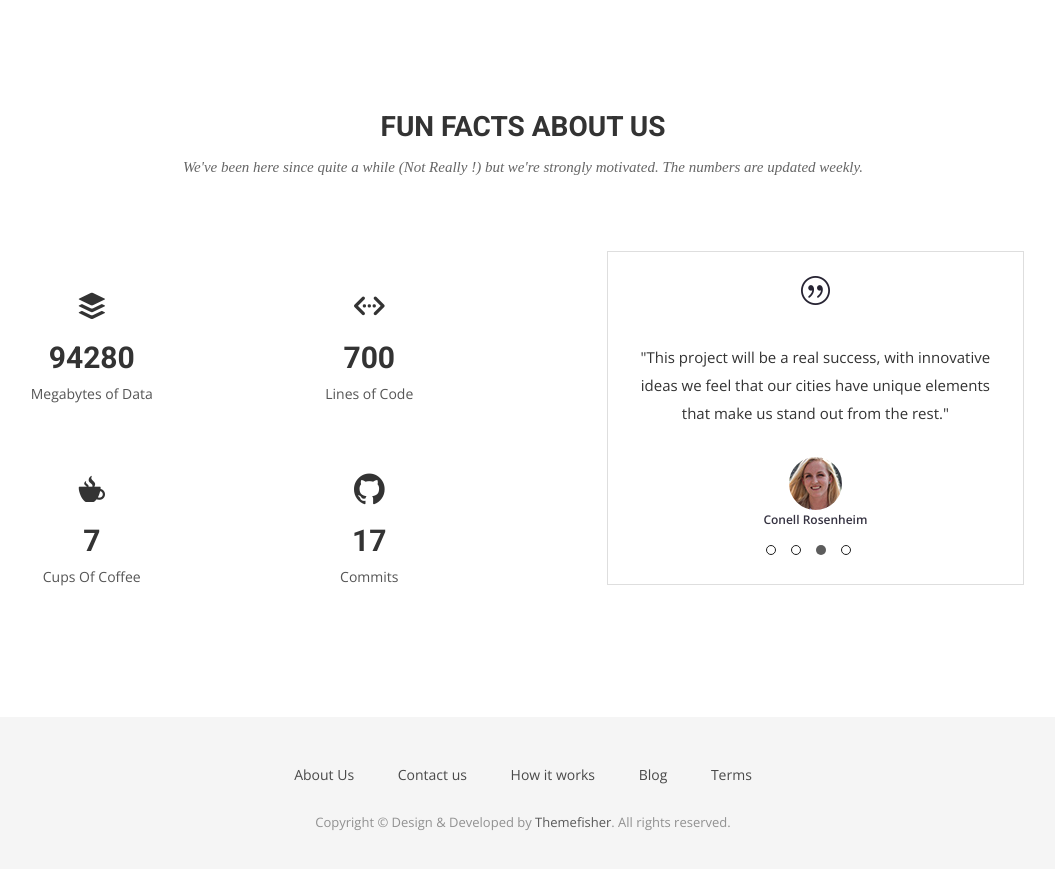
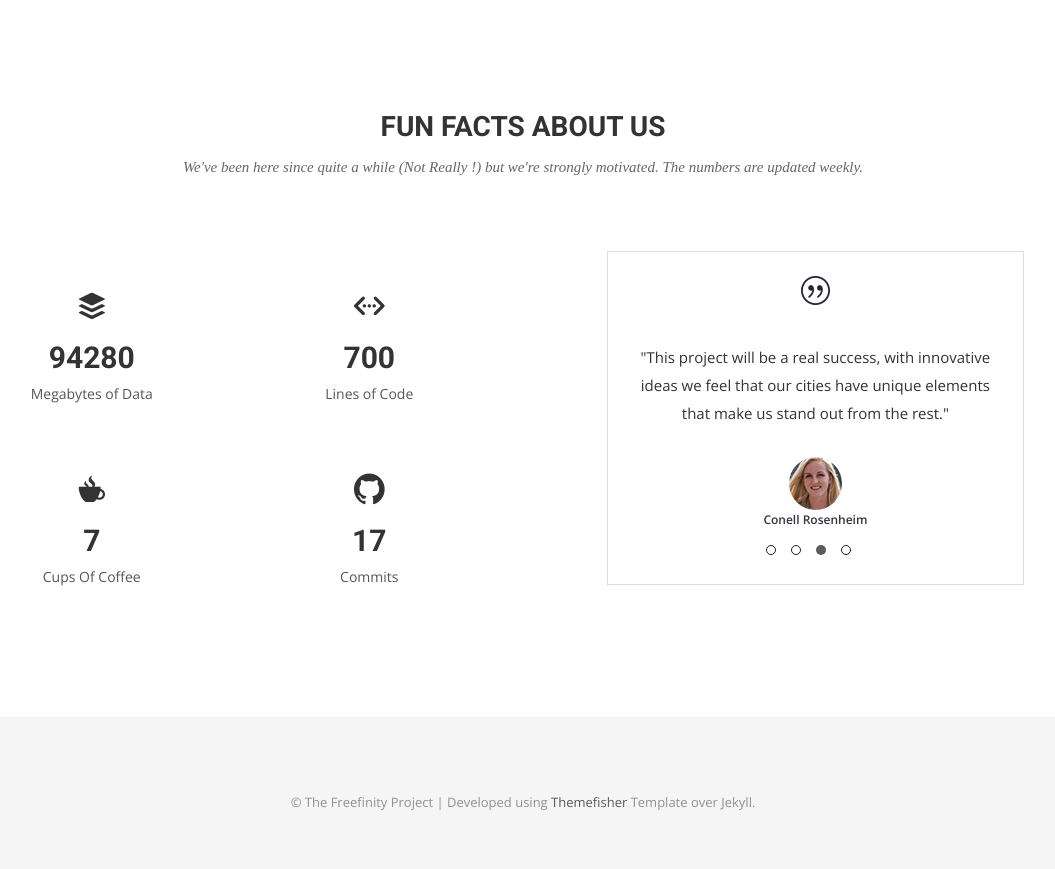
Before and after one commit to freefinity/freefinity.github.io, a Jekyll site: the page built from index.html, in a window 1280 px wide and 900 px high, scrolled down 3639 px. Shown: the top 869 px of the window, without its empty margins (117-1172 px from the left). Built offline with Jekyll 4.4.1, drawn with Linux system fonts in a browser that asks for light colours; nearby versions of some CDN libraries; some web fonts are replaced.

Commit message:
third commidtdlfggjgrjdsdvhdwsfredjksdnjsk

```diff
--- a/_includes/footer.html
+++ b/_includes/footer.html
@@ -4,6 +4,7 @@
     <div class="row">
       <div class="col-md-12">
         <div class="footer-manu">
+            <!--
           <ul>
             <li><a href="#">About Us</a></li>
             <li><a href="{{ site.baseurl }}/contact">Contact us</a></li>
@@ -11,8 +12,9 @@
             <li><a href="{{ site.baseurl }}/blog">Blog</a></li>
             <li><a href="#">Terms</a></li>
           </ul>
+-->
         </div>
-        <p>Copyright &copy; Design &amp; Developed by <a href="http://www.themefisher.com">Themefisher</a>. All rights reserved.</p>
+        <p>&copy; The Freefinity Project | Developed using <a href="http://www.themefisher.com">Themefisher</a> Template over Jekyll.</p>
       </div>
     </div>
   </div>
```
Also changed, not shown: 1 other file.
